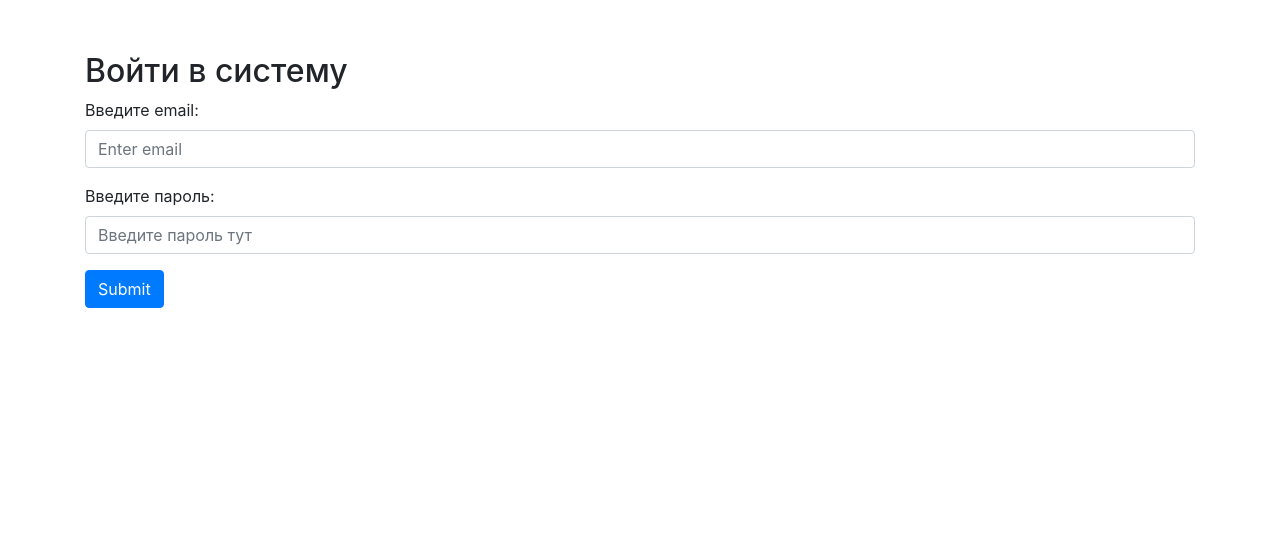
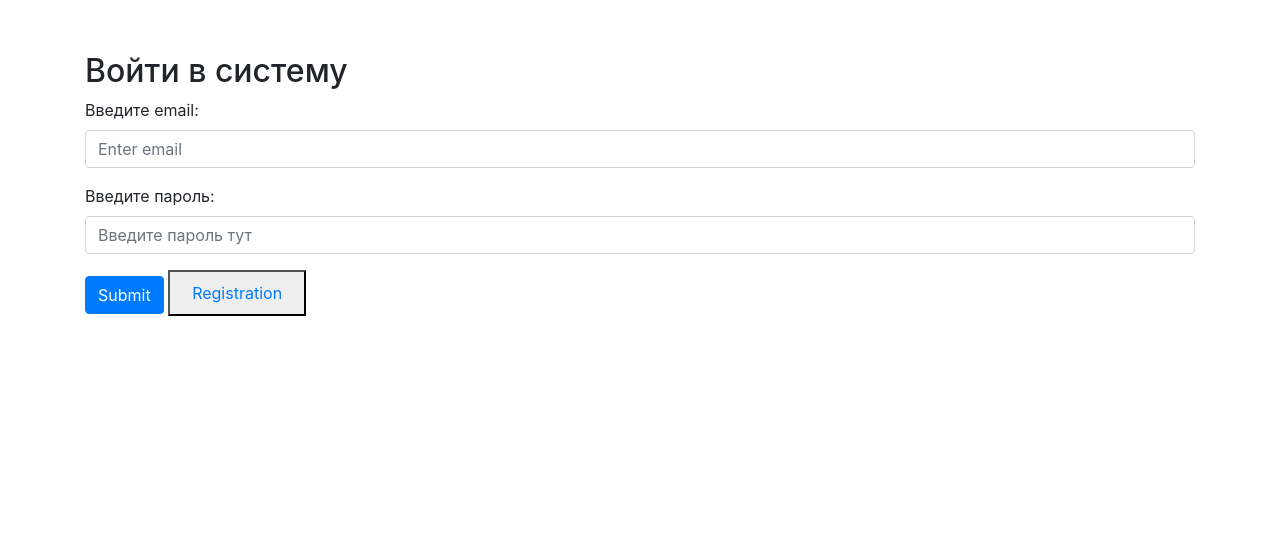
Before and after one commit to sash39/Project_19, a Django app: page /users/login in a window 1280 px wide. Shown: the part 56-609 px from the top of the page. Run offline with Django 4.2, Linux system fonts and the light colour scheme; some libraries are stand-ins or nearby versions.

Commit message:
Поправил login, убрал не рабочие кнопки с Home

```diff
--- a/project/settings.py
+++ b/project/settings.py
@@ -20,7 +20,7 @@ BASE_DIR = Path(__file__).resolve().parent.parent
 # See https://docs.djangoproject.com/en/4.1/howto/deployment/checklist/
 
 # SECURITY WARNING: keep the secret key used in production secret!
-SECRET_KEY = 'django-insecure-z0kophvqspv_+#e-5ueeegs6s!a24d2vkcv!b4=1^$yl0&^q%)'
+SECRET_KEY = '868hksldsd'
 
 # SECURITY WARNING: don't run with debug turned on in production!
 DEBUG = True
--- a/templates/base.html
+++ b/templates/base.html
@@ -30,7 +30,7 @@
         <div class="collapse navbar-collapse" id="navbarCollapse">
           <ul class="navbar-nav mr-auto">
             <li class="nav-item active">
-              <a class="nav-link" href="https://getbootstrap.com/docs/4.0/examples/sticky-footer-navbar/#">Home <span class="sr-only">(current)</span></a>
+              <a class="nav-link" href="{% url 'users:logout' %}">Home <span class="sr-only">(current)</span></a>
             </li>
           </ul>
           <div class="form-inline mt-2 mt-md-0">
--- a/users/templates/sign/login.html
+++ b/users/templates/sign/login.html
@@ -5,6 +5,9 @@
     <form method="post" action="{% url 'users:login' %}">
         {% csrf_token %}
         {{ form.as_p }}
-        <input class="btn btn-primary" type="submit" text="Авторизоваться">
+        <input class="btn btn-primary" type="Submit" text="Авторизоваться">
+        <button type="button"><a class="nav-link" href="{% url 'users:registration' %}">
+            Registration<span class="sr-only">(current)</span>
+        </a></button>
     </form>
 {% endblock %}
--- a/users/urls.py
+++ b/users/urls.py
@@ -1,10 +1,11 @@
 from django.urls import path
 
-from users.views import UserRegistrationView, UserLoginView, UserLogoutView
+from users.views import UserRegistrationView, UserLoginView, UserLogoutView, RedirectView
 
 
 urlpatterns = [
     path('registration', UserRegistrationView.as_view(), name='registration'),
     path('login', UserLoginView.as_view(), name='login'),
     path('logout', UserLogoutView.as_view(), name='logout'),
+    path('index', RedirectView.as_view(), name = 'index' )
 ]
```
Also changed, not shown: users/templates/sign/signup.html (deleted, +0 -10 lines).
